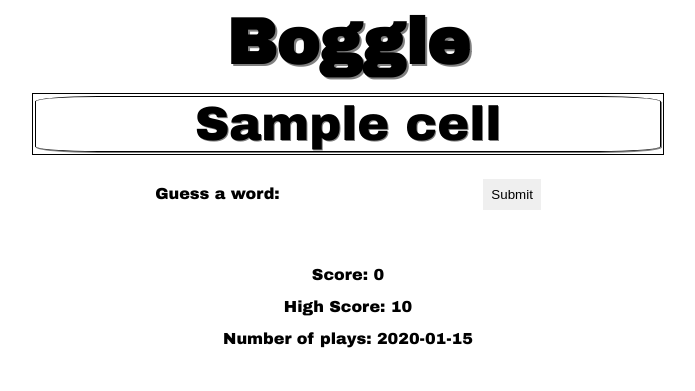
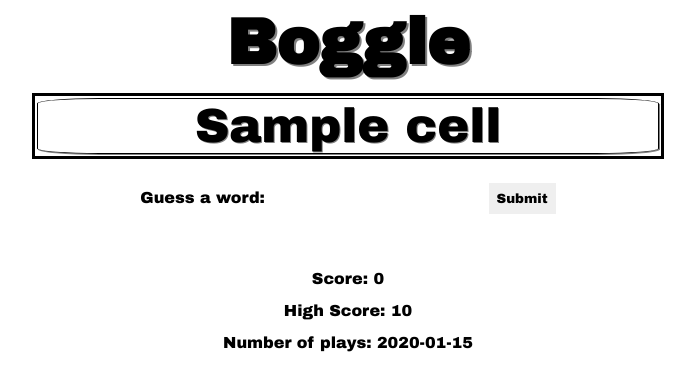
Before and after one commit to reginaaa8/flask-boggle, a Flask app: template templates/board.html in a window 1280 px wide. Shown: the top 391 px of the page, without its empty margins (292-987 px from the left). Run offline with Flask 3, Linux system fonts and the light colour scheme; the template is opened without the code that fills it: most values are stand-ins (such as "Sample title", 1, 10 or a date in 2020); parts of the project's set-up code (start-up, migrations or seed data) failed here and were passed over.

Commit message:
basic styles

```diff
--- a/static/boggle.css
+++ b/static/boggle.css
@@ -25,7 +25,7 @@ h1 {
 table {
     width: 50%;
     font-size: 3rem;
-    border: 1px solid black;
+    border: 3px solid black;
 }
 
 tr, td{
@@ -46,6 +46,7 @@ input,
 button {
     padding: 0.5rem;
     border: none;
+    font-family: 'Archivo Black';
 }
 
 .msg,
```
